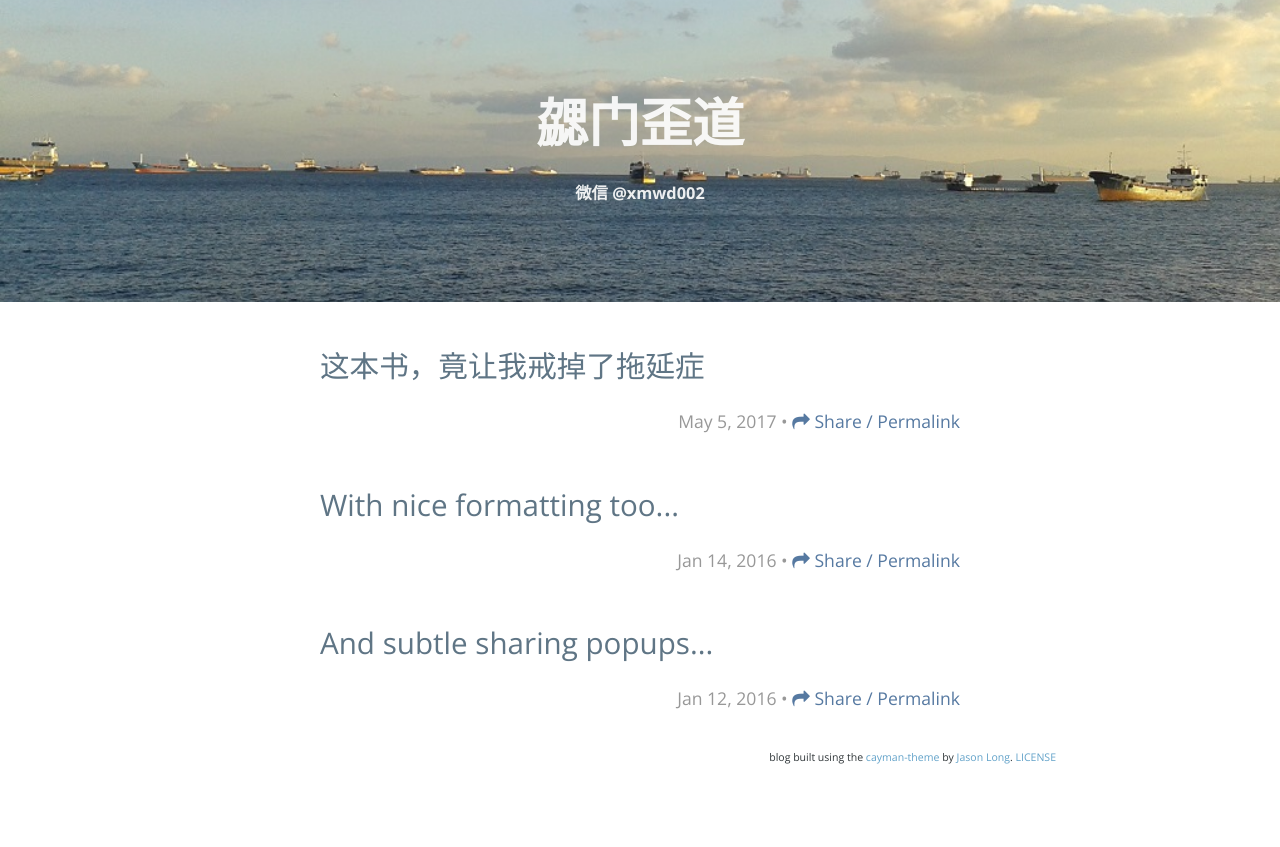
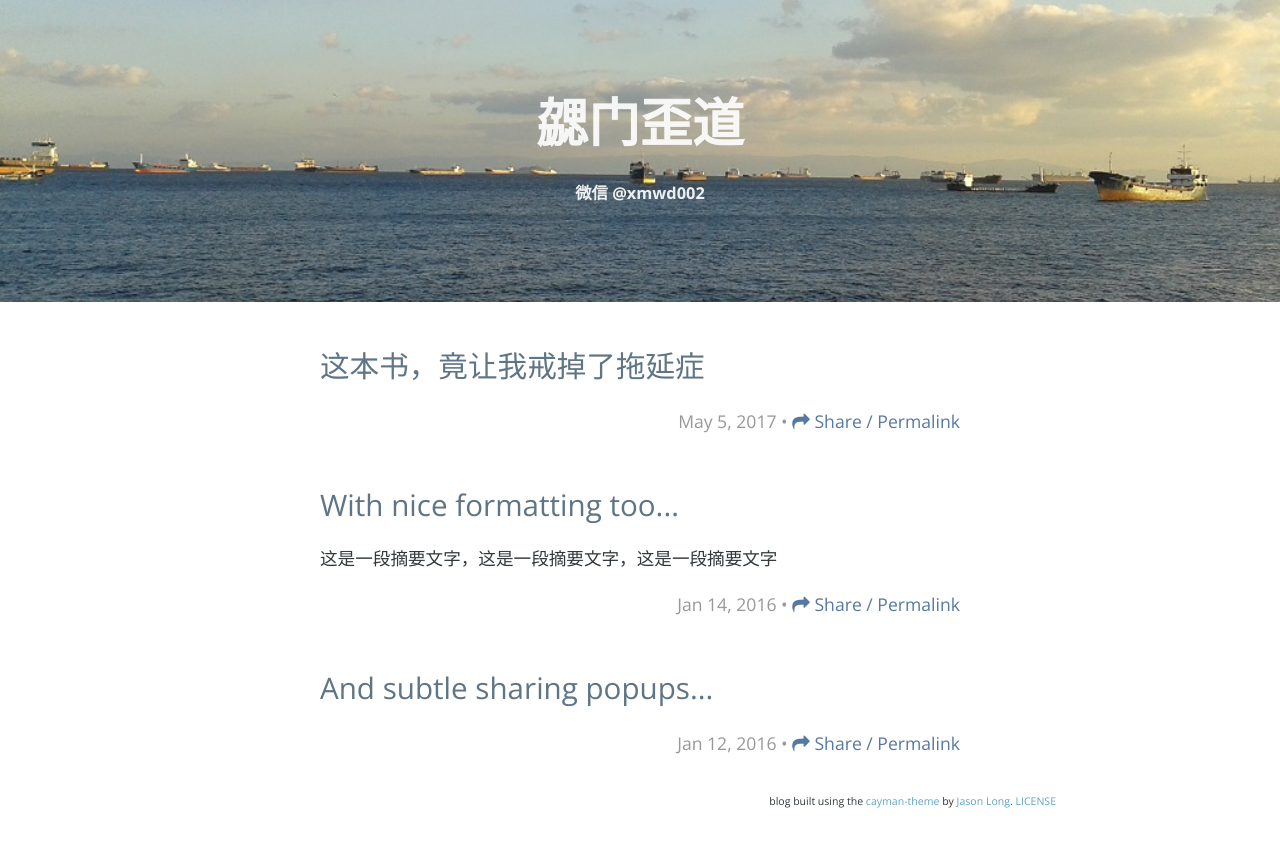
Before and after one commit to shaneliu/shaneliu.github.io, a Jekyll site: the page built from index.html, in a window 1280 px wide. Shown: the top 847 px of the page. Built offline with Jekyll 4.4.1, drawn with Linux system fonts in a browser that asks for light colours; nearby versions of some CDN libraries; the list of posts is cut into pages by our own code; comment, search, counter and statistics services are not loaded.

Commit message:
Update 2016-01-14-blockquote-sample.md

```diff
--- a/_posts/2016-01-14-blockquote-sample.md
+++ b/_posts/2016-01-14-blockquote-sample.md
@@ -1,6 +1,7 @@
 ---
 layout: post
 title: With nice formatting too...
+description: 这是一段摘要文字，这是一段摘要文字，这是一段摘要文字
 ---
 
 
```
